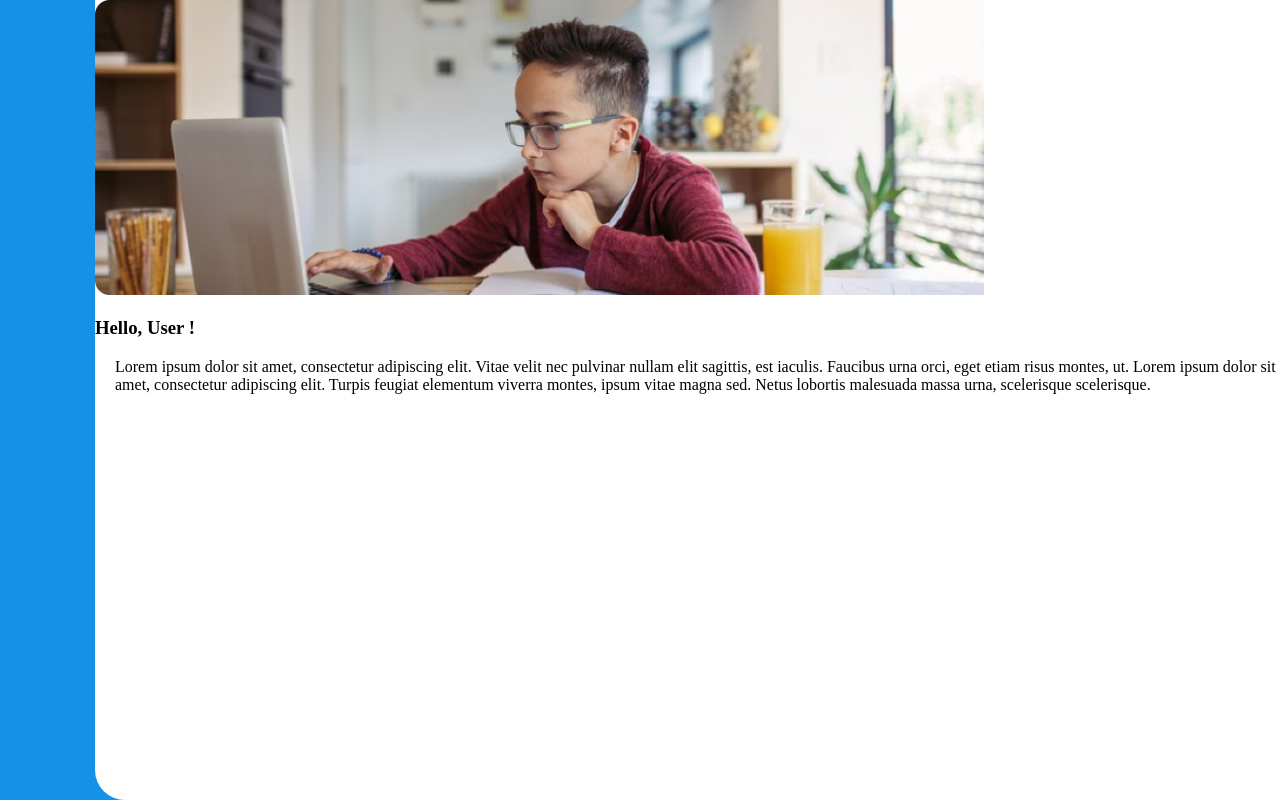
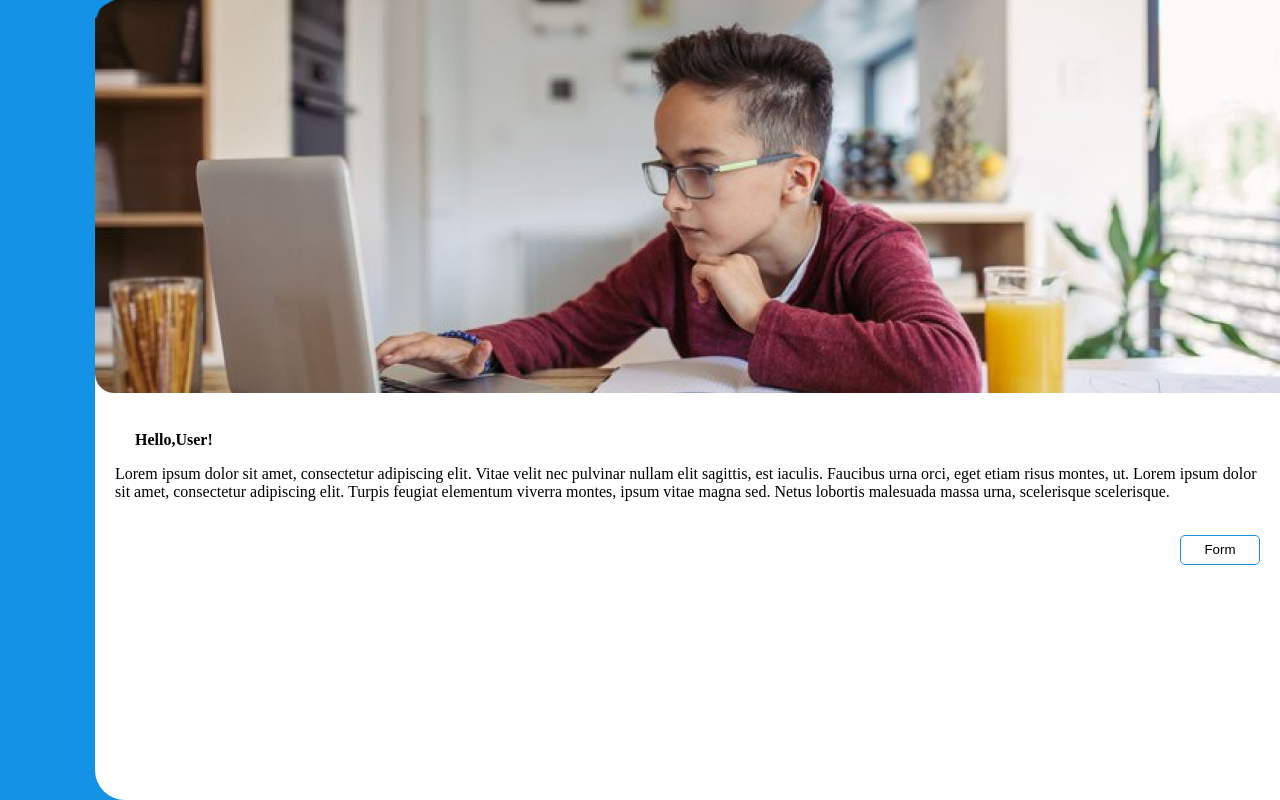
Before and after one commit to tanmay-xvx/Edu-tutoring-platform, a Flask app: page / in a window 1280 px wide. Run offline with Flask 2, Linux system fonts and the light colour scheme.

Commit message:
Added styling and a few post methods

```diff
--- a/main.py
+++ b/main.py
@@ -1,13 +1,16 @@
-from flask import Flask,render_template
+from flask import Flask,render_template,redirect,request, url_for
 app = Flask(__name__)
 
 
-@app.route('/')
+@app.route('/',methods=['GET', 'POST'])
 def index1():
+    if request.method == 'POST':
+        return redirect(url_for('index2'))
     return render_template('index1.html')
-
-@app.route('/info')
+@app.route('/info',methods=['GET', 'POST'])
 def index2():
+    if request.method == 'POST':
+        return redirect(url_for('index3'))
     return render_template('index2.html')
 
 @app.route('/assesment')
--- a/static/index1.css
+++ b/static/index1.css
@@ -8,7 +8,6 @@ width: 1185px;
     height: 100%;
     left: 95px;
     top: 0px;
- object-fit: contain;
     background: #FFFFFF;
     border-radius: 30px 0px 0px 30px;
     grid-template-rows: 50%;
@@ -30,9 +29,27 @@ border-radius: 30px 0px 0px 30px;
     display: block;
     margin: 0 auto;
 }
-.rectangle1 h2{
+
+.rectangle1 p{
+    padding-left: 20px;
+    padding-right: 20px;
+}
+.hellouser{
     padding-left: 20px;
 }
-.rectangle1 p{
-    padding-left: 20px;
+button{
+    width:80px;
+    height:30px;
+    border:1px solid #1492E6;
+    background:white;
+    text-align:center;
+    border-radius:5px;
+    outline:none;
 }
+button:hover{
+    background:#1492E6;
+    color:white;
+}
+button:active{
+    transform:translateY(2px);
+}
--- a/static/index4.css
+++ b/static/index4.css
@@ -31,6 +31,7 @@ body{
     width:120px;
     text-align:center;
     cursor:pointer;
+    outline:none;
 }
 .subjects-display div:hover{
     background-color:#43a5e2;
--- a/templates/index1.html
+++ b/templates/index1.html
@@ -8,16 +8,24 @@
 
 </head>
 <body>
+    <form method="post">
     <div class="rectangle">
         <div class="rectangle1">
 
-            <img src="{{ url_for('static', filename='img/Rectangle 1.jpg') }}" alt="Trulli" style="width:75%" left="0px">
+            <img src="{{ url_for('static', filename='img/final studyy.jpg') }}"alt="Trulli" style="width:100%" left="0px"></img>
             <div class="hellouser">
-            <h3>Hello, User !</h3>
+                <p><br>
+            <strong>Hello,User!</strong></p>
             </div>
             <p>Lorem ipsum dolor sit amet, consectetur adipiscing elit. Vitae velit nec pulvinar nullam elit sagittis, est iaculis. Faucibus urna orci, eget etiam risus montes, ut. Lorem ipsum dolor sit amet, consectetur adipiscing elit. Turpis feugiat elementum viverra montes, ipsum vitae magna sed. Netus lobortis malesuada massa urna, scelerisque scelerisque.</figcaption>
           </p>
+          <p style="text-align:right;"><br>
+          <button type="submit">
+            Form
+          </button>
+        </p>
           </div>
+        </form>
 
 </body>
 </html>
```
Also changed, not shown: static/index2.css (+17 -0 lines), templates/index2.html (+4 -3 lines), static/img/final studyy.jpg (added). Lines whose indentation alone changed are shown as unchanged.
